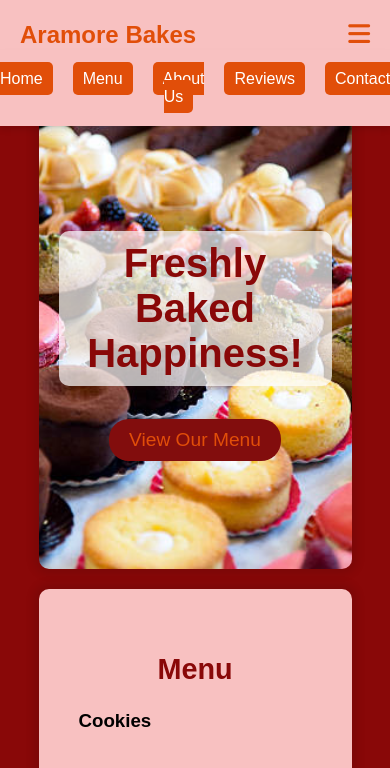
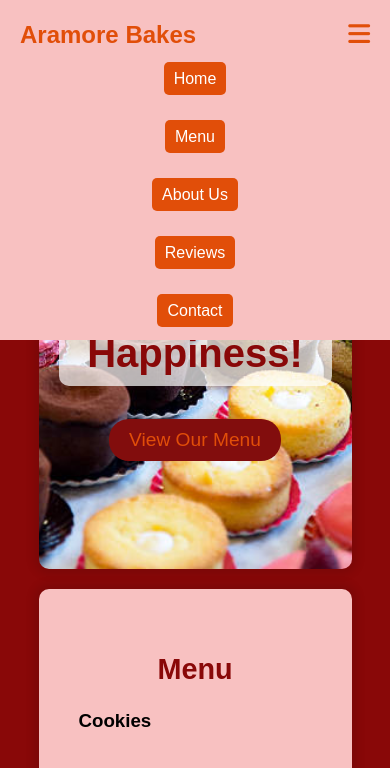
Before and after one commit to git-user124/aramore-bakes, a plain HTML site: page index.html in a window 390 px wide. Both pictures are taken after a click on the element 359 px from the left and 34 px from the top of the page. Shown: the top 768 px of the page. Drawn offline with Linux system fonts and the light colour scheme.

Commit message:
Update style.css

```diff
--- a/style.css
+++ b/style.css
@@ -58,15 +58,13 @@ nav a:hover {
 
     nav ul {
         display: none;
-        flex-direction: row;
-        justify-content: center;
+        flex-direction: column;
         width: 100%;
         background-color: var(--primary-color);
         position: absolute;
         top: 50px;
         left: 0;
         padding: 10px 0;
-        box-shadow: 0 4px 6px rgba(0, 0, 0, 0.1);
         text-align: center;
     }
 
@@ -77,7 +75,6 @@ nav a:hover {
     nav.active ul {
         display: flex;
     }
-
 
     nav ul li {
         padding: 10px 0;
```
